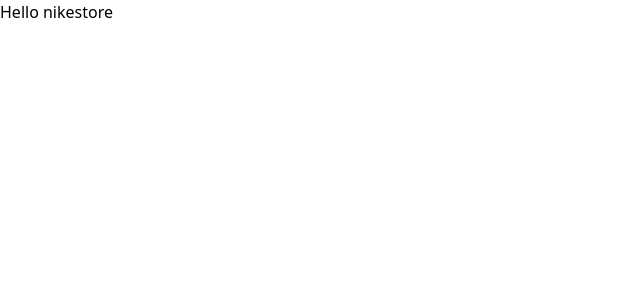
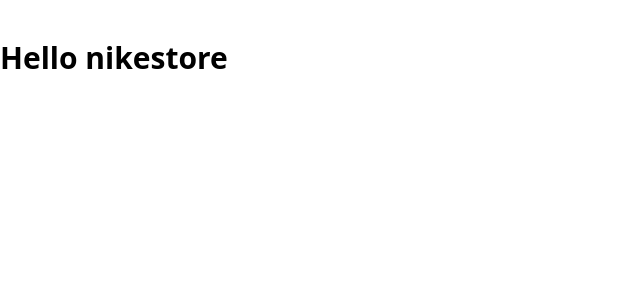
Before and after one commit to acharayaP03/Ni-Ice, a React (Vite) app: page / in a window 1280 px wide. Shown: the top 300 px of the page, without its empty margins (0-640 px from the left). Built offline with nearby package versions, Linux system fonts and the light colour scheme.

Commit message:
test if prettier is working for tailwind css

```diff
--- a/src/App.jsx
+++ b/src/App.jsx
@@ -1,3 +1,3 @@
 export default function App() {
-  return <h1>Hello nikestore</h1>;
+  return <h1 className="m-auto py-10 text-3xl font-bold">Hello nikestore</h1>;
 }
```
